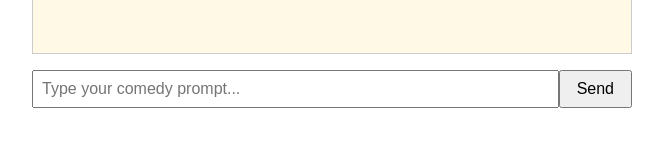
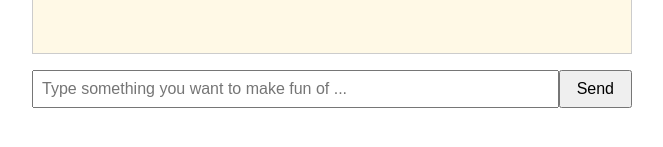
Before and after one commit to zkabyken/LaughBot, a Next.js app: page / in a window 1280 px wide. Shown: the part 461-608 px from the top of the page, without its empty margins (308-971 px from the left). Built offline with nearby package versions, Linux system fonts and the light colour scheme.

Commit message:
LaughBot | update: README and ChatInput

```diff
--- a/components/ChatInput.js
+++ b/components/ChatInput.js
@@ -16,7 +16,7 @@ export default function ChatInput({ onSend }) {
                 type="text"
                 value={input}
                 onChange={(e) => setInput(e.target.value)}
-                placeholder="Type your comedy prompt..."
+                placeholder="Type something you want to make fun of ..."
                 style={{ flex: 1, padding: '0.5rem', fontSize: '1rem' }}
             />
             <button type="submit" style={{ padding: '0.5rem 1rem', fontSize: '1rem' }}>
```
Also changed, not shown: 1 other file (tests, documents, lock files or other folders).
